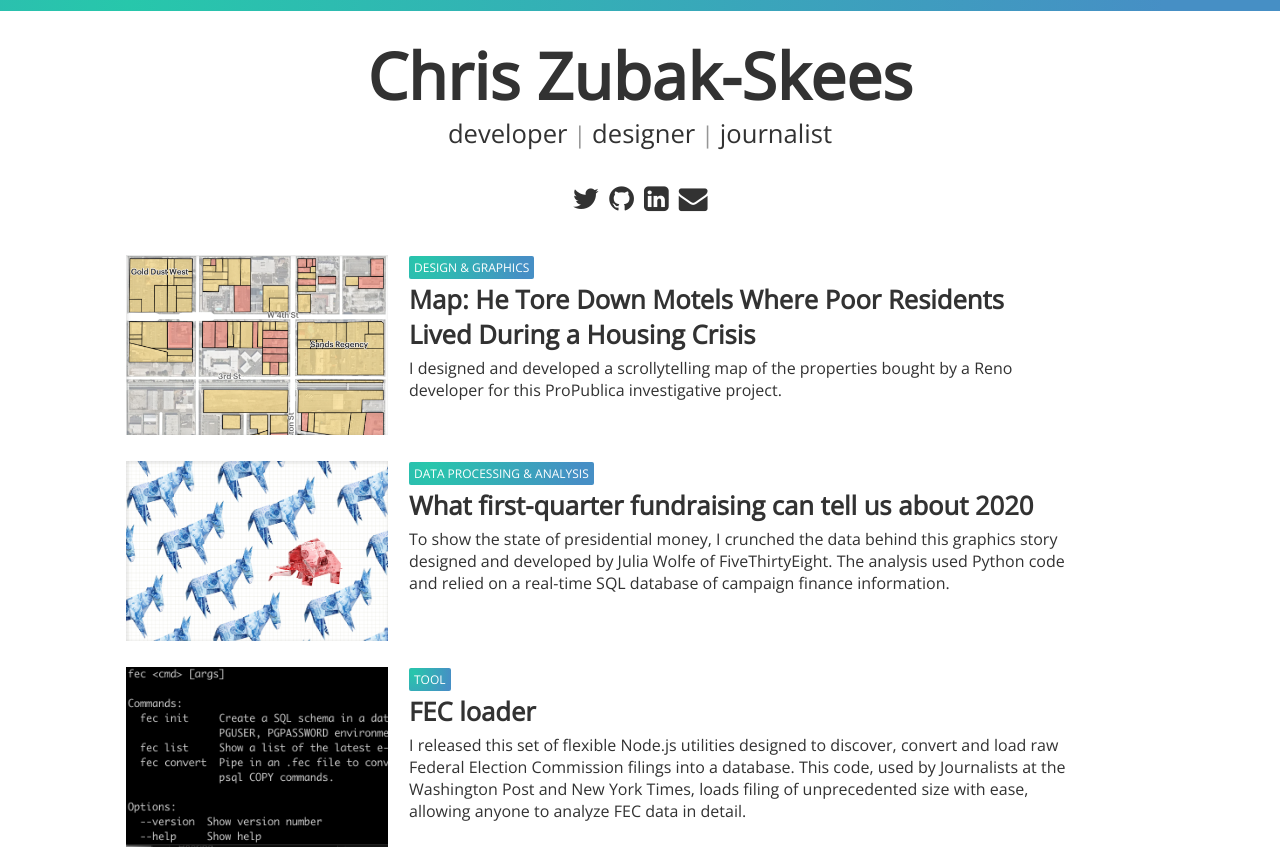
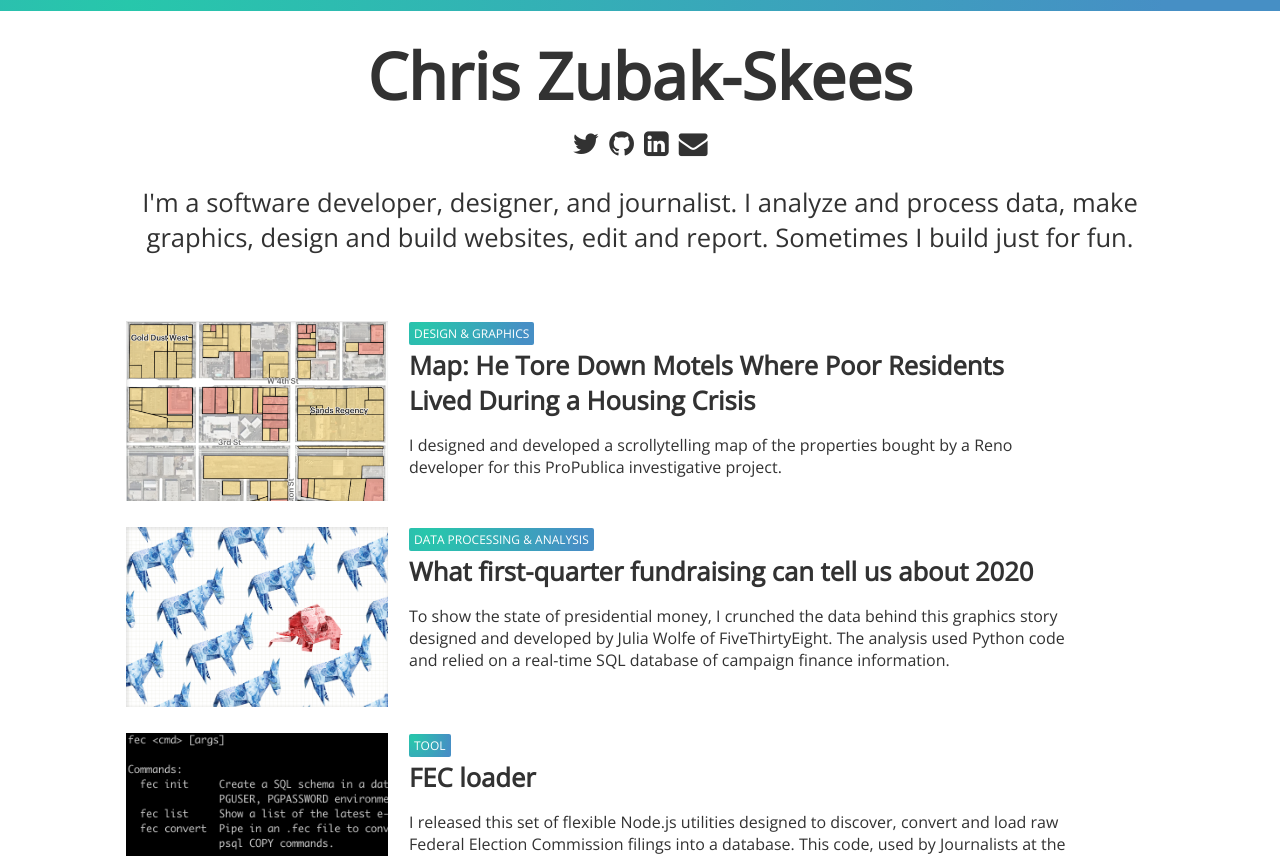
Before and after one commit to chriszs/zubak-skees.dev, a Nuxt app: page / in a window 1280 px wide. Shown: the top 856 px of the page. Built offline with nearby package versions, Linux system fonts and the light colour scheme.

Commit message:
feat: add chatter

```diff
--- a/assets/config.yml
+++ b/assets/config.yml
@@ -5,6 +5,10 @@
   - developer
   - designer
   - journalist
+
+chatter: >-
+  I'm a software developer, designer, and journalist. I analyze and process data, make graphics,
+  design and build websites, edit and report. Sometimes I build just for fun.
 
 links:
   - title: Twitter
--- a/pages/index.vue
+++ b/pages/index.vue
@@ -5,9 +5,9 @@
         <div class="container">
             <h1>{{ name }}</h1>
 
-            <titles :titles="titles" />
+            <links :links="links" />
 
-            <links :links="links" />
+            <p>{{ chatter }}</p>
 
             <!--
             <p class="emailMeContainer">
@@ -29,14 +29,12 @@
 import examples from '~/components/examples.vue';
 import top from '~/components/top.vue';
 import links from '~/components/links.vue';
-import titles from '~/components/titles.vue';
 
 export default {
     components: {
         examples,
         top,
         links,
-        titles,
     },
     data() {
         return {
@@ -66,6 +64,10 @@
     text-align: center;
 }
 
+.container p {
+    font-size: 80%;
+}
+
 .emailMe {
     border: 1px solid rgb(200, 200, 200);
     border-radius: 2px;
```
